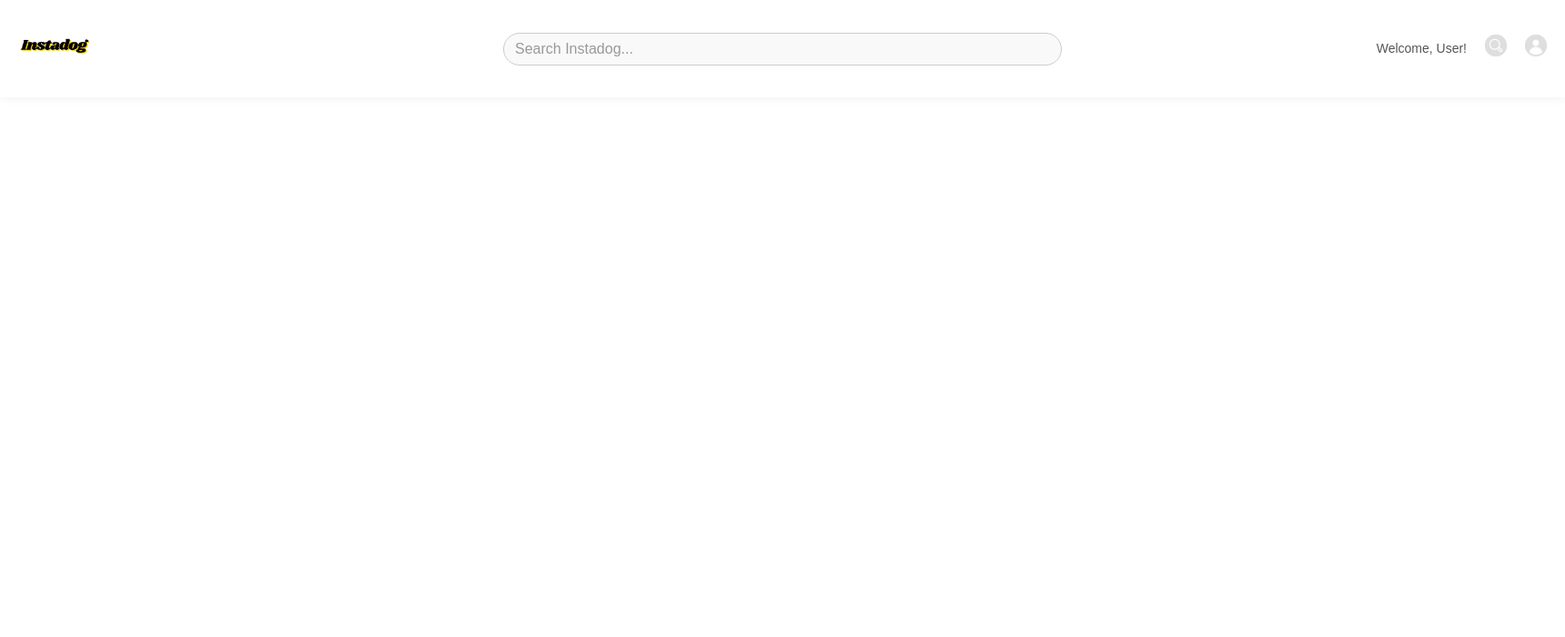
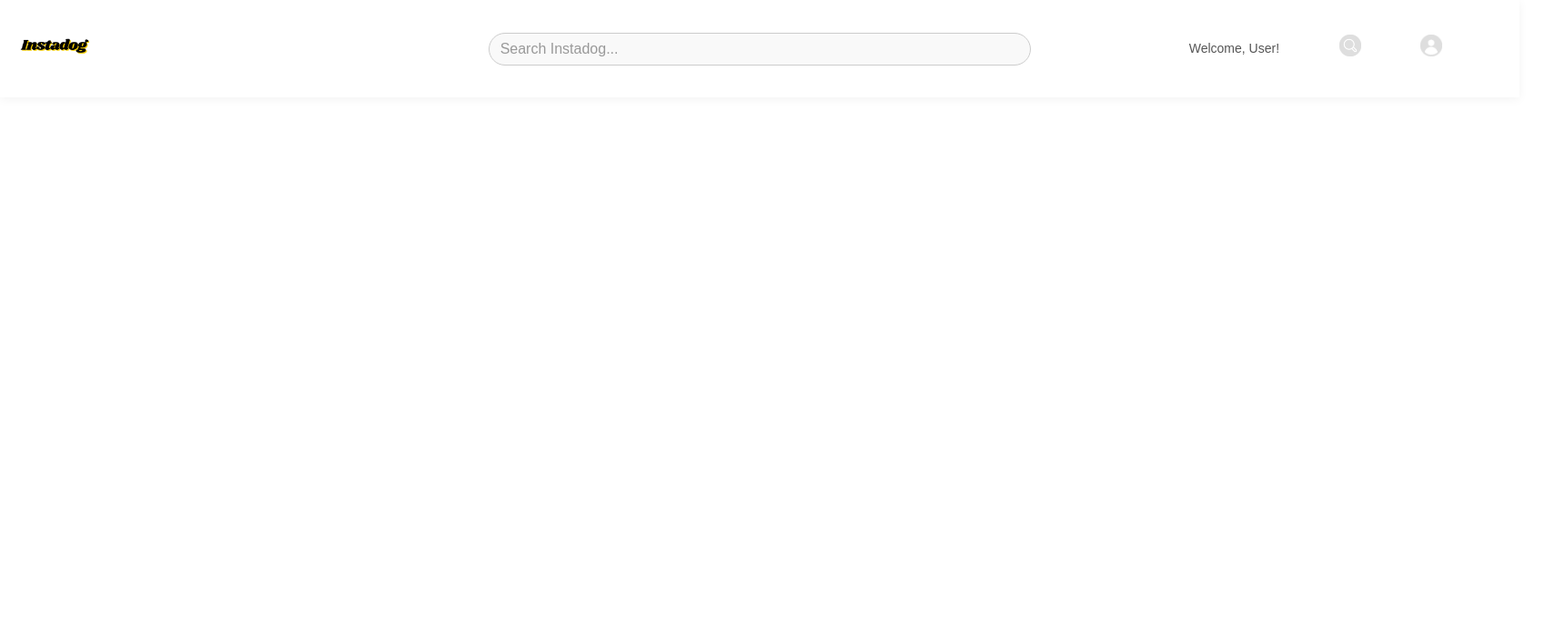
Before and after one commit to abigailgeorgia93/Instaclone-fe, a React (Vite) app: page / in a window 1280 px wide. Shown: the top 700 px of the page at 91% size, 1720 px wide, since content can reach past the window. Built offline with nearby package versions, Linux system fonts and the light colour scheme.

Commit message:
bug-fix: align items evenly and to fit screen

```diff
--- a/src/components/header/Header.css
+++ b/src/components/header/Header.css
@@ -9,7 +9,7 @@
   position: sticky;
   top: 0;
   z-index: 1000;
-  width: 100%;
+  width: 97%;
 }
 
 /* Logo on the left */
@@ -46,9 +46,9 @@
 .nav-icons {
   flex: 1;
   display: flex;
-  justify-content: flex-end;
+  justify-content: space-evenly;
   align-items: center;
-  gap: 20px; /* Space between elements */
+  gap: 1px; /* Space between elements */
 }
 
 .welcome-message {
```
